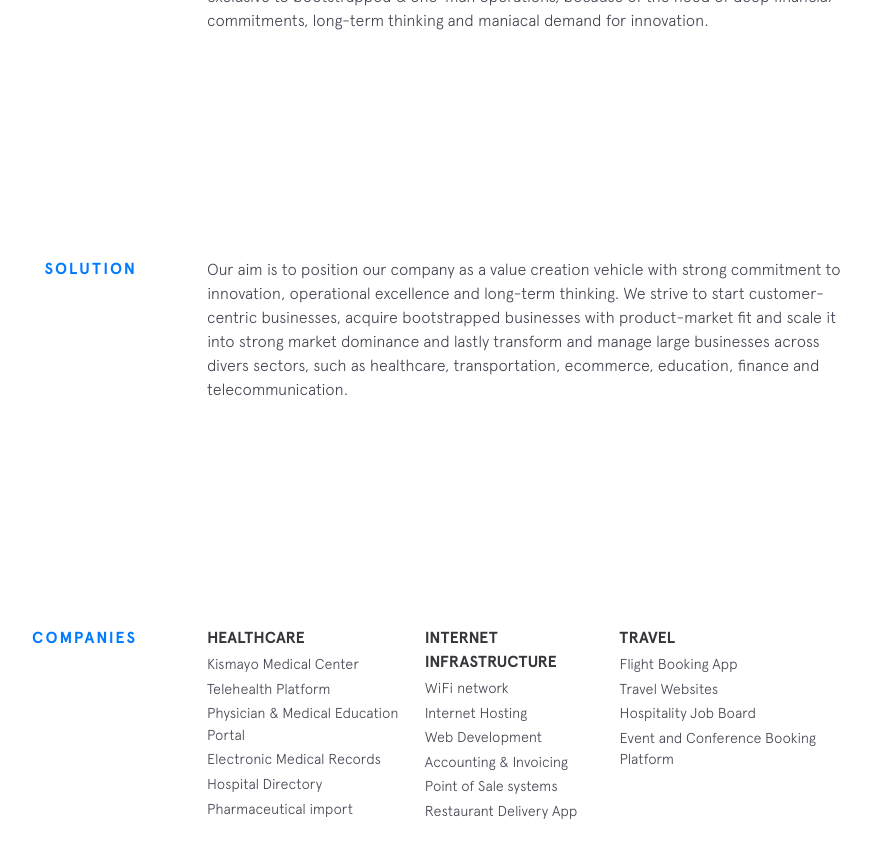
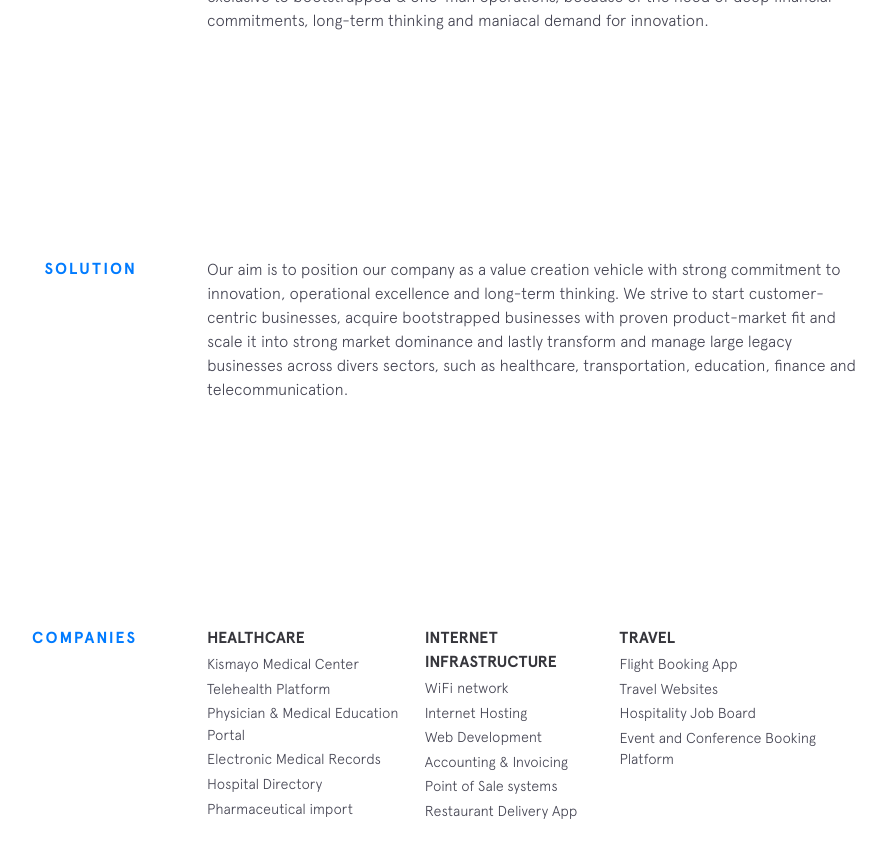
Before and after one commit to dahsoon/dahsoon.github.io, a Jekyll site: the page built from index.html, in a window 1280 px wide and 900 px high, scrolled down 1433 px. Shown: the top 858 px of the window, without its empty margins (243-1129 px from the left). Built offline with Jekyll 4.4.1, drawn with Linux system fonts in a browser that asks for light colours; nearby versions of some CDN libraries.

Commit message:
create site

```diff
--- a/_includes/solution.html
+++ b/_includes/solution.html
@@ -3,7 +3,7 @@
   <div class="section__content">
     <p>
       Our aim is to position our company as a value creation vehicle with strong commitment to innovation, operational excellence and long-term thinking.
-      We strive to start customer-centric businesses, acquire bootstrapped businesses with product-market fit and scale it into strong market dominance and lastly transform and manage large businesses across divers sectors, such as healthcare, transportation, ecommerce, education, finance and telecommunication.
+      We strive to start customer-centric businesses, acquire bootstrapped businesses with proven product-market fit and scale it into strong market dominance and lastly transform and manage large legacy businesses across divers sectors, such as healthcare, transportation, education, finance and telecommunication.
     </p>
   </div>
 </section>
```
